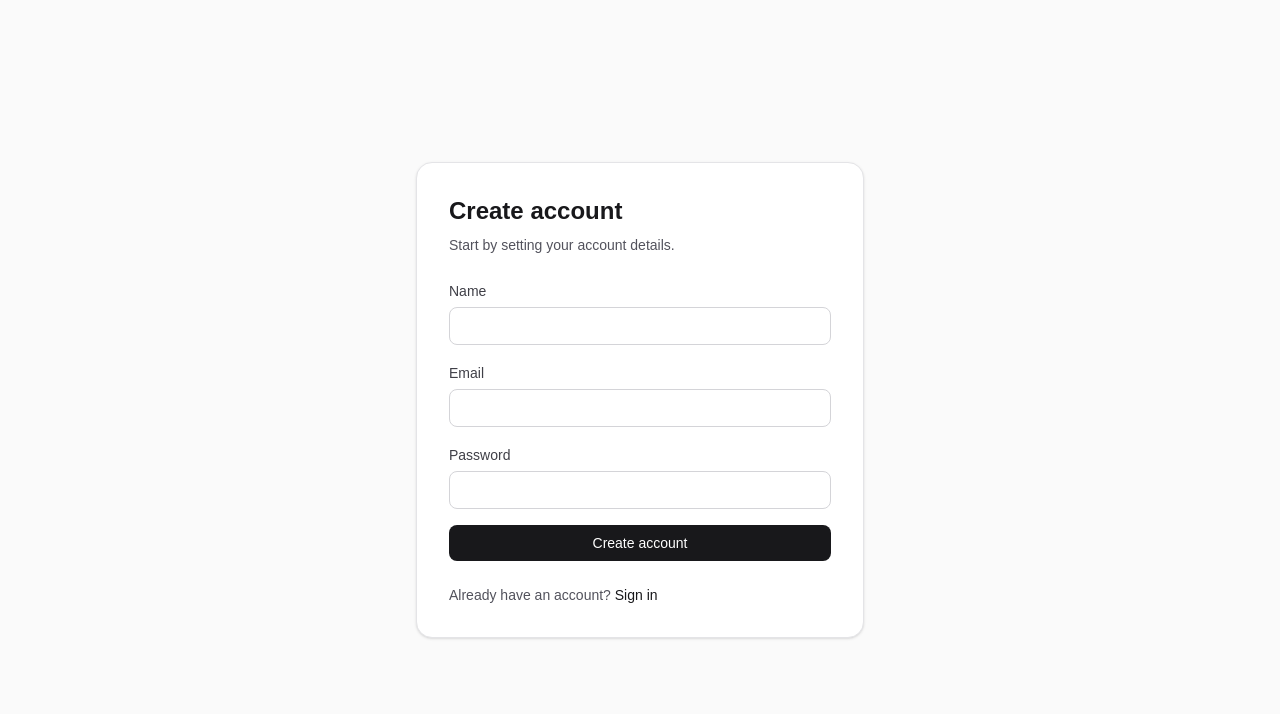
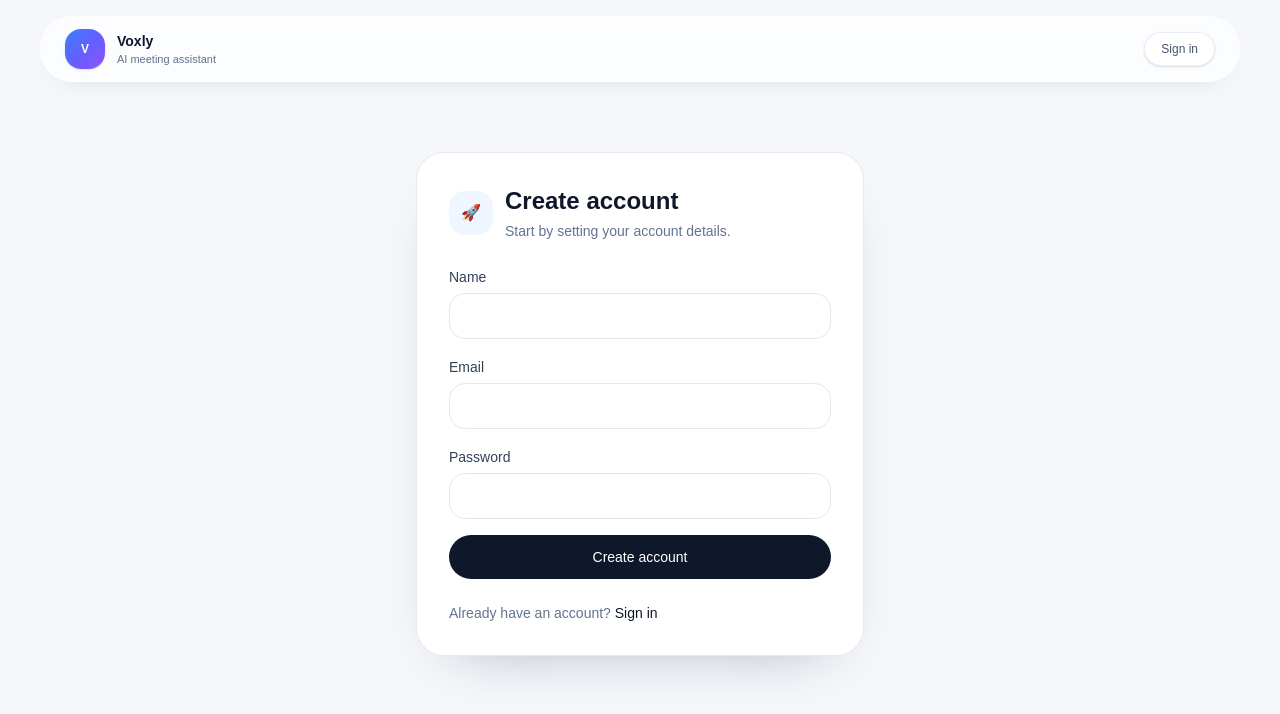
Before and after one commit to jerryga/voxly-nextjs, a Next.js app: page /auth/sign-up in a window 1280 px wide. Shown: the top 714 px of the page. Built offline with nearby package versions, Linux system fonts and the light colour scheme.

Commit message:
feat: refresh the flow

```diff
--- a/app/api/assistant/route.ts
+++ b/app/api/assistant/route.ts
@@ -27,10 +27,7 @@ export async function POST(request: Request) {
   const model = typeof body?.model === "string" ? body.model : undefined;
 
   if (!prompt) {
-    return NextResponse.json(
-      { error: "prompt is required" },
-      { status: 400 },
-    );
+    return NextResponse.json({ error: "prompt is required" }, { status: 400 });
   }
 
   const updated = await applyAssistantEdit({
--- a/app/auth/sign-in/page.tsx
+++ b/app/auth/sign-in/page.tsx
@@ -1,6 +1,7 @@
 "use client";
 
 import { useState } from "react";
+import Link from "next/link";
 import { signIn } from "next-auth/react";
 import { useRouter } from "next/navigation";
 
@@ -18,6 +19,7 @@ export default function SignInPage() {
 
     const result = await signIn("credentials", {
       redirect: false,
+      callbackUrl: "/dashboard",
       email,
       password,
     });
@@ -29,64 +31,99 @@ export default function SignInPage() {
       return;
     }
 
-    router.push("/");
+    router.replace("/dashboard");
   }
 
   return (
-    <div className="flex min-h-screen items-center justify-center bg-zinc-50 px-6 dark:bg-black">
-      <div className="w-full max-w-md rounded-2xl border border-zinc-200 bg-white p-8 shadow-sm dark:border-zinc-800 dark:bg-zinc-950">
-        <h1 className="text-2xl font-semibold text-zinc-900 dark:text-zinc-50">
-          Sign in
-        </h1>
-        <p className="mt-2 text-sm text-zinc-600 dark:text-zinc-400">
+    <div className="min-h-screen bg-[#f5f7fb] px-6 pb-16 pt-24 text-slate-900">
+      <div className="pointer-events-none fixed inset-0 -z-10 bg-[radial-gradient(circle_at_top,rgba(99,102,241,0.14),transparent_55%),radial-gradient(circle_at_20%_40%,rgba(14,165,233,0.12),transparent_45%)]" />
+      <div className="mx-auto w-full max-w-300">
+        <nav className="fixed left-0 right-0 top-0 z-50 px-6 py-4">
+          <div className="mx-auto w-full max-w-300">
+            <div className="flex flex-wrap items-center justify-between gap-4 rounded-4xl border border-white/50 bg-white/70 px-6 py-3 shadow-[0_10px_30px_-24px_rgba(15,23,42,0.35)] backdrop-blur">
+              <Link href="/" className="flex items-center gap-3">
+                <div className="flex h-10 w-10 items-center justify-center rounded-2xl bg-linear-to-br from-blue-500 via-indigo-500 to-violet-500 text-xs font-semibold text-white shadow-sm">
+                  V
+                </div>
+                <div>
+                  <p className="text-sm font-semibold text-slate-900">Voxly</p>
+                  <p className="text-[11px] text-slate-500">
+                    AI meeting assistant
+                  </p>
+                </div>
+              </Link>
+
+              <div className="flex items-center gap-2">
+                <Link
+                  className="cursor-pointer rounded-full border border-slate-200/70 bg-white px-4 py-2 text-xs font-medium text-slate-600 shadow-sm transition hover:bg-slate-50"
+                  href="/auth/sign-up"
+                >
+                  Get started
+                </Link>
+              </div>
+            </div>
+          </div>
+        </nav>
+
+        <div className="mx-auto mt-14 w-full max-w-md rounded-[28px] border border-slate-200/80 bg-white p-8 shadow-[0_24px_60px_-40px_rgba(15,23,42,0.4)]">
+          <div className="flex items-center gap-3">
+            <div className="flex h-11 w-11 items-center justify-center rounded-2xl bg-blue-50 text-blue-600">
+              ✨
+            </div>
+            <div>
+              <h1 className="text-2xl font-semibold text-slate-900">Sign in</h1>
+              <p className="mt-1 text-sm text-slate-500">
                 Welcome back. Enter your details to continue.
               </p>
+            </div>
+          </div>
           <form onSubmit={handleSubmit} className="mt-6 space-y-4">
             <div>
-            <label className="text-sm font-medium text-zinc-700 dark:text-zinc-300">
+              <label className="text-sm font-medium text-slate-700">
                 Email
               </label>
               <input
                 type="email"
                 value={email}
                 onChange={(e) => setEmail(e.target.value)}
-              className="mt-1 w-full rounded-lg border border-zinc-300 bg-white px-3 py-2 text-sm text-zinc-900 outline-none ring-zinc-400 focus:ring-2 dark:border-zinc-700 dark:bg-zinc-900 dark:text-zinc-50"
+                className="mt-1 w-full rounded-2xl border border-slate-200 bg-white px-4 py-3 text-sm text-slate-900 outline-none transition focus:border-blue-500 focus:ring-4 focus:ring-blue-100"
                 required
               />
             </div>
             <div>
-            <label className="text-sm font-medium text-zinc-700 dark:text-zinc-300">
+              <label className="text-sm font-medium text-slate-700">
                 Password
               </label>
               <input
                 type="password"
                 value={password}
                 onChange={(e) => setPassword(e.target.value)}
-              className="mt-1 w-full rounded-lg border border-zinc-300 bg-white px-3 py-2 text-sm text-zinc-900 outline-none ring-zinc-400 focus:ring-2 dark:border-zinc-700 dark:bg-zinc-900 dark:text-zinc-50"
+                className="mt-1 w-full rounded-2xl border border-slate-200 bg-white px-4 py-3 text-sm text-slate-900 outline-none transition focus:border-blue-500 focus:ring-4 focus:ring-blue-100"
                 required
               />
             </div>
             {error && (
-            <div className="rounded-md border border-red-200 bg-red-50 px-3 py-2 text-sm text-red-700 dark:border-red-900/40 dark:bg-red-950/40 dark:text-red-200">
+              <div className="rounded-xl border border-red-200 bg-red-50 px-3 py-2 text-sm text-red-700">
                 {error}
               </div>
             )}
             <button
               type="submit"
               disabled={loading}
-            className="w-full rounded-lg bg-zinc-900 px-4 py-2 text-sm font-medium text-white transition hover:bg-zinc-800 disabled:opacity-60"
+              className="w-full rounded-full bg-slate-900 px-4 py-3 text-sm font-medium text-white transition hover:bg-slate-800 disabled:opacity-60"
             >
               {loading ? "Signing in..." : "Sign in"}
             </button>
           </form>
-        <div className="mt-6 text-sm text-zinc-600 dark:text-zinc-400">
+          <div className="mt-6 text-sm text-slate-500">
             New here?{" "}
-          <a
+            <Link
               href="/auth/sign-up"
-            className="font-medium text-zinc-900 hover:underline dark:text-zinc-100"
+              className="font-medium text-slate-900 hover:underline"
             >
               Create an account
-          </a>
+            </Link>
+          </div>
         </div>
       </div>
     </div>
--- a/app/auth/sign-up/page.tsx
+++ b/app/auth/sign-up/page.tsx
@@ -2,6 +2,7 @@
 
 import { useState } from "react";
 import { useRouter } from "next/navigation";
+import Link from "next/link";
 
 export default function SignUpPage() {
   const router = useRouter();
@@ -34,71 +35,106 @@ export default function SignUpPage() {
   }
 
   return (
-    <div className="flex min-h-screen items-center justify-center bg-zinc-50 px-6 dark:bg-black">
-      <div className="w-full max-w-md rounded-2xl border border-zinc-200 bg-white p-8 shadow-sm dark:border-zinc-800 dark:bg-zinc-950">
-        <h1 className="text-2xl font-semibold text-zinc-900 dark:text-zinc-50">
+    <div className="min-h-screen bg-[#f5f7fb] px-6 pb-16 pt-24 text-slate-900">
+      <div className="pointer-events-none fixed inset-0 -z-10 bg-[radial-gradient(circle_at_top,rgba(99,102,241,0.14),transparent_55%),radial-gradient(circle_at_20%_40%,rgba(14,165,233,0.12),transparent_45%)]" />
+      <div className="mx-auto w-full max-w-300">
+        <nav className="fixed left-0 right-0 top-0 z-50 px-6 py-4">
+          <div className="mx-auto w-full max-w-300">
+            <div className="flex flex-wrap items-center justify-between gap-4 rounded-4xl border border-white/50 bg-white/70 px-6 py-3 shadow-[0_10px_30px_-24px_rgba(15,23,42,0.35)] backdrop-blur">
+              <Link href="/" className="flex items-center gap-3">
+                <div className="flex h-10 w-10 items-center justify-center rounded-2xl bg-linear-to-br from-blue-500 via-indigo-500 to-violet-500 text-xs font-semibold text-white shadow-sm">
+                  V
+                </div>
+                <div>
+                  <p className="text-sm font-semibold text-slate-900">Voxly</p>
+                  <p className="text-[11px] text-slate-500">
+                    AI meeting assistant
+                  </p>
+                </div>
+              </Link>
+
+              <div className="flex items-center gap-2">
+                <Link
+                  className="cursor-pointer rounded-full border border-slate-200/70 bg-white px-4 py-2 text-xs font-medium text-slate-600 shadow-sm transition hover:bg-slate-50"
+                  href="/auth/sign-in"
+                >
+                  Sign in
+                </Link>
+              </div>
+            </div>
+          </div>
+        </nav>
+
+        <div className="mx-auto mt-14 w-full max-w-md rounded-[28px] border border-slate-200/80 bg-white p-8 shadow-[0_24px_60px_-40px_rgba(15,23,42,0.4)]">
+          <div className="flex items-center gap-3">
+            <div className="flex h-11 w-11 items-center justify-center rounded-2xl bg-blue-50 text-blue-600">
+              🚀
+            </div>
+            <div>
+              <h1 className="text-2xl font-semibold text-slate-900">
                 Create account
               </h1>
-        <p className="mt-2 text-sm text-zinc-600 dark:text-zinc-400">
+              <p className="mt-1 text-sm text-slate-500">
                 Start by setting your account details.
               </p>
+            </div>
+          </div>
           <form onSubmit={handleSubmit} className="mt-6 space-y-4">
             <div>
-            <label className="text-sm font-medium text-zinc-700 dark:text-zinc-300">
-              Name
-            </label>
+              <label className="text-sm font-medium text-slate-700">Name</label>
               <input
                 type="text"
                 value={name}
                 onChange={(e) => setName(e.target.value)}
-              className="mt-1 w-full rounded-lg border border-zinc-300 bg-white px-3 py-2 text-sm text-zinc-900 outline-none ring-zinc-400 focus:ring-2 dark:border-zinc-700 dark:bg-zinc-900 dark:text-zinc-50"
+                className="mt-1 w-full rounded-2xl border border-slate-200 bg-white px-4 py-3 text-sm text-slate-900 outline-none transition focus:border-blue-500 focus:ring-4 focus:ring-blue-100"
               />
             </div>
             <div>
-            <label className="text-sm font-medium text-zinc-700 dark:text-zinc-300">
+              <label className="text-sm font-medium text-slate-700">
                 Email
               </label>
               <input
                 type="email"
                 value={email}
                 onChange={(e) => setEmail(e.target.value)}
-              className="mt-1 w-full rounded-lg border border-zinc-300 bg-white px-3 py-2 text-sm text-zinc-900 outline-none ring-zinc-400 focus:ring-2 dark:border-zinc-700 dark:bg-zinc-900 dark:text-zinc-50"
+                className="mt-1 w-full rounded-2xl border border-slate-200 bg-white px-4 py-3 text-sm text-slate-900 outline-none transition focus:border-blue-500 focus:ring-4 focus:ring-blue-100"
                 required
               />
             </div>
             <div>
-            <label className="text-sm font-medium text-zinc-700 dark:text-zinc-300">
+              <label className="text-sm font-medium text-slate-700">
                 Password
               </label>
               <input
                 type="password"
                 value={password}
                 onChange={(e) => setPassword(e.target.value)}
-              className="mt-1 w-full rounded-lg border border-zinc-300 bg-white px-3 py-2 text-sm text-zinc-900 outline-none ring-zinc-400 focus:ring-2 dark:border-zinc-700 dark:bg-zinc-900 dark:text-zinc-50"
+                className="mt-1 w-full rounded-2xl border border-slate-200 bg-white px-4 py-3 text-sm text-slate-900 outline-none transition focus:border-blue-500 focus:ring-4 focus:ring-blue-100"
                 required
               />
             </div>
             {error && (
-            <div className="rounded-md border border-red-200 bg-red-50 px-3 py-2 text-sm text-red-700 dark:border-red-900/40 dark:bg-red-950/40 dark:text-red-200">
+              <div className="rounded-xl border border-red-200 bg-red-50 px-3 py-2 text-sm text-red-700">
                 {error}
               </div>
             )}
             <button
               type="submit"
               disabled={loading}
-            className="w-full rounded-lg bg-zinc-900 px-4 py-2 text-sm font-medium text-white transition hover:bg-zinc-800 disabled:opacity-60"
+              className="w-full rounded-full bg-slate-900 px-4 py-3 text-sm font-medium text-white transition hover:bg-slate-800 disabled:opacity-60"
             >
               {loading ? "Creating..." : "Create account"}
             </button>
           </form>
-        <div className="mt-6 text-sm text-zinc-600 dark:text-zinc-400">
+          <div className="mt-6 text-sm text-slate-500">
             Already have an account?{" "}
-          <a
+            <Link
               href="/auth/sign-in"
-            className="font-medium text-zinc-900 hover:underline dark:text-zinc-100"
+              className="font-medium text-slate-900 hover:underline"
             >
               Sign in
-          </a>
+            </Link>
+          </div>
         </div>
       </div>
     </div>
--- a/app/dashboard/SignOutButton.tsx
+++ b/app/dashboard/SignOutButton.tsx
@@ -6,9 +6,28 @@ export function SignOutButton() {
   return (
     <button
       type="button"
-      onClick={() => signOut({ callbackUrl: "/auth/sign-in" })}
-      className="rounded-full border border-slate-200 px-4 py-2 text-sm font-medium text-slate-700 transition hover:bg-slate-100"
+      onClick={async () => {
+        const confirmed = window.confirm("Log out of Voxly?");
+        if (!confirmed) return;
+        await signOut({ redirect: false });
+        window.location.assign("/dashboard");
+      }}
+      className="cursor-pointer inline-flex items-center gap-2 rounded-full border border-red-200 bg-red-50 px-4 py-2 text-sm font-medium text-red-600 transition hover:bg-red-100"
     >
+      <svg
+        aria-hidden="true"
+        viewBox="0 0 24 24"
+        className="h-4 w-4"
+        fill="none"
+        stroke="currentColor"
+        strokeWidth="2"
+        strokeLinecap="round"
+        strokeLinejoin="round"
+      >
+        <path d="M10 4H6a2 2 0 0 0-2 2v12a2 2 0 0 0 2 2h4" />
+        <path d="M17 7l5 5-5 5" />
+        <path d="M22 12H9" />
+      </svg>
       Sign out
     </button>
   );
--- a/app/dashboard/page.tsx
+++ b/app/dashboard/page.tsx
@@ -1,19 +1,84 @@
 import { getServerSession } from "next-auth";
-import { redirect } from "next/navigation";
+import Link from "next/link";
 import { authOptions } from "@/lib/auth";
 import { TranscriptionClient } from "./TranscriptionClient";
+import { SignOutButton } from "./SignOutButton";
 
 export default async function DashboardPage() {
   const session = await getServerSession(authOptions);
 
-  if (!session?.user) {
-    redirect("/auth/sign-in");
-  }
+  return (
+    <div className="min-h-screen bg-[#f5f7fb] px-6 pb-12 pt-24 text-slate-900">
+      <div className="mx-auto w-full max-w-400">
+        <nav className="fixed left-0 right-0 top-0 z-50 px-6 py-4">
+          <div className="mx-auto w-full max-w-400">
+            <div className="flex flex-wrap items-center justify-between gap-4 rounded-[28px] border border-white/30 bg-white/60 px-5 py-3 shadow-[0_10px_30px_-24px_rgba(15,23,42,0.35)] backdrop-blur">
+              <div className="flex items-center gap-3">
+                <div className="flex h-9 w-9 items-center justify-center rounded-2xl bg-linear-to-br from-blue-500 via-indigo-500 to-violet-500 text-white text-xs font-semibold shadow-sm">
+                  V
+                </div>
+                <div>
+                  <p className="text-sm font-semibold text-slate-900">Voxly</p>
+                  <p className="text-[11px] text-slate-500">
+                    AI meeting assistant
+                  </p>
+                </div>
+              </div>
 
-  return (
-    <div className="min-h-screen bg-[#f5f7fb] px-6 py-12 text-slate-900">
-      <div className="mx-auto w-full max-w-[1600px]">
-        <TranscriptionClient />
+              <div className="order-3 w-full md:order-0 md:w-auto">
+                <div className="flex flex-wrap items-center justify-center gap-4 rounded-full border border-slate-200/70 bg-white/70 px-4 py-2 text-xs font-medium text-slate-600 shadow-[0_6px_16px_-14px_rgba(15,23,42,0.35)]">
+                  <Link
+                    className="cursor-pointer transition hover:text-slate-900"
+                    href="#"
+                  >
+                    Product
+                  </Link>
+                  <Link
+                    className="cursor-pointer transition hover:text-slate-900"
+                    href="#"
+                  >
+                    Pricing
+                  </Link>
+                  <Link
+                    className="cursor-pointer transition hover:text-slate-900"
+                    href="#"
+                  >
+                    Customers
+                  </Link>
+                  <Link
+                    className="cursor-pointer transition hover:text-slate-900"
+                    href="#"
+                  >
+                    Resources
+                  </Link>
+                </div>
+              </div>
+
+              <div className="flex items-center gap-2">
+                {session?.user ? (
+                  <SignOutButton />
+                ) : (
+                  <>
+                    <Link
+                      className="cursor-pointer rounded-full border border-slate-200/70 bg-white px-4 py-2 text-xs font-medium text-slate-600 shadow-sm transition hover:bg-slate-50"
+                      href="/auth/sign-in"
+                    >
+                      Sign in
+                    </Link>
+                    <Link
+                      className="cursor-pointer rounded-full bg-slate-900 px-4 py-2 text-xs font-medium text-white shadow-sm transition hover:bg-slate-800"
+                      href="/auth/sign-up"
+                    >
+                      Get started
+                    </Link>
+                  </>
+                )}
+              </div>
+            </div>
+          </div>
+        </nav>
+
+        <TranscriptionClient isAuthenticated={Boolean(session?.user)} />
       </div>
     </div>
   );
```
Also changed, not shown: app/dashboard/TranscriptionClient.tsx (+99 -31 lines). Lines whose indentation alone changed are shown as unchanged.
